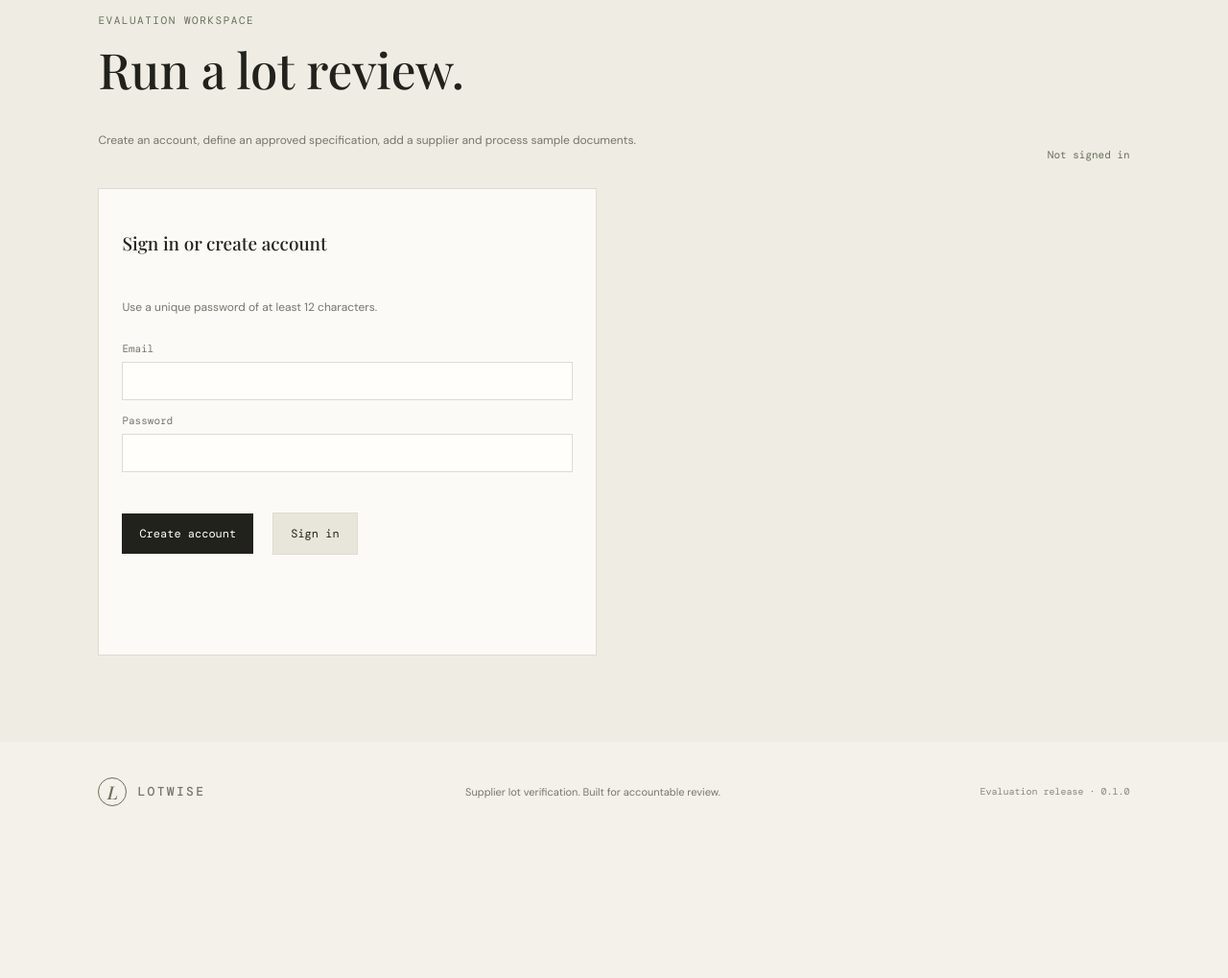
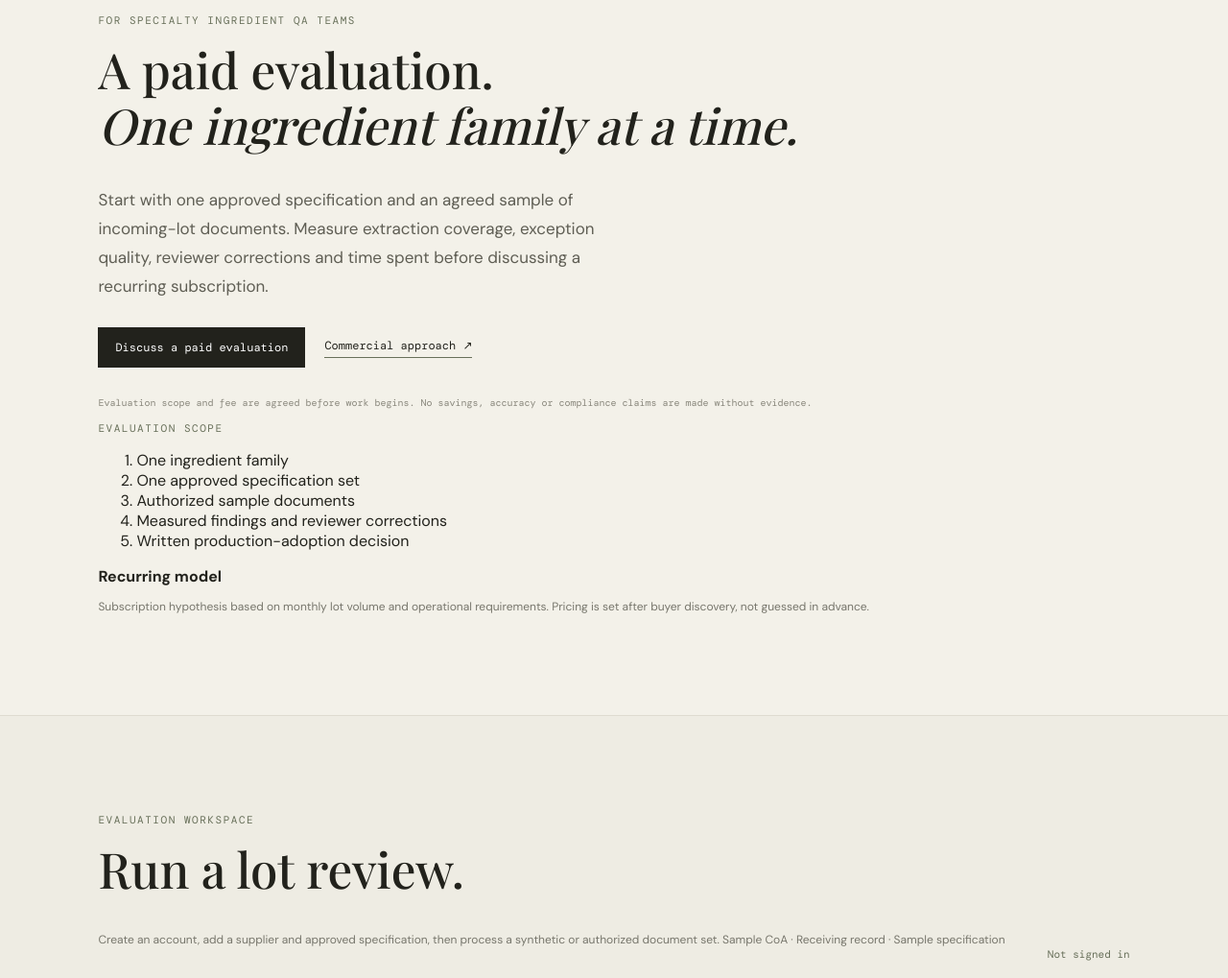
Before and after one commit to DT-09/Lotwise, a plain HTML site: page web/index.html in a window 1280 px wide. Shown: the part 1701-2720 px from the top of the page at 96% size. Before the commit the page ends 2578 px from the top, so only its background shows below. Drawn offline with nearby package versions, Linux system fonts and the light colour scheme; files that its build step writes are made by us from their sources; files whose address does not match are found by name; a web font is replaced by a local one.

Commit message:
Add paid evaluation offer and synthetic demo document links

```diff
--- a/web/index.html
+++ b/web/index.html
@@ -4,7 +4,8 @@
 <main><section class="hero"><div><p class="eyebrow">SUPPLIER DOCUMENTATION / LOT REVIEW</p><h1>Know what arrived.<br><em>Know what the evidence says.</em></h1><p class="lead">Turn supplier Certificates of Analysis and approved ingredient specifications into a traceable review workflow for every incoming lot.</p><div class="actions"><a class="button primary" href="#workspace">Open workspace</a><a class="text-link" href="#workflow">See how it works ↗</a></div><p class="fine">Human-reviewed findings. Source-linked evidence. No automated batch release.</p></div><div class="hero-panel"><div class="panel-head"><span>LOT REVIEW / SAMPLE</span><span class="status">REVIEW REQUIRED</span></div><div class="lotline"><span>INGREDIENT</span><strong>Organic cocoa powder</strong></div><div class="lotline"><span>SUPPLIER LOT</span><strong>COA-24-0187</strong></div><hr><div class="metric"><strong>04</strong><span>Specification checks</span><b>02 need review</b></div><div class="check"><span>Moisture</span><b>Within configured limit</b></div><div class="check warn"><span>Cadmium</span><b>Unit mapping required</b></div><div class="check"><span>Fat content</span><b>Within configured limit</b></div><div class="check warn"><span>Lot identity</span><b>Not confirmed</b></div><p class="fine">Illustrative only. No real customer data.</p></div></section>
 <section id="workflow" class="section"><p class="eyebrow">THE REVIEW LOOP</p><h2>From supplier file to documented decision.</h2><div class="steps"><article><span>01</span><h3>Collect</h3><p>Register supplier, ingredient, incoming lot and source documents.</p></article><article><span>02</span><h3>Compare</h3><p>Extract observations and compare exact test mappings against an approved specification.</p></article><article><span>03</span><h3>Resolve</h3><p>Review missing tests, unit conflicts, identity gaps and out-of-limit candidates.</p></article><article><span>04</span><h3>Record</h3><p>Capture the qualified reviewer’s disposition and retain the evidence trail.</p></article></div></section>
 <section id="method" class="section boundary"><div><p class="eyebrow">A CONTROLLED SYSTEM</p><h2>Automation should show its work.</h2></div><p>Lotwise preserves extracted source text and file hashes. Numerical checks use explicit rules. Unmapped units and uncertain identity remain review items. A human reviewer owns the final disposition. Lotwise does not certify food safety, replace laboratory testing, or release batches.</p></section>
-<section id="workspace" class="section workspace"><div class="workspace-head"><div><p class="eyebrow">EVALUATION WORKSPACE</p><h2>Run a lot review.</h2><p class="muted">Create an account, define an approved specification, add a supplier and process sample documents.</p></div><div id="session" class="session">Not signed in</div></div>
+<section id="evaluation" class="section commercial"><div><p class="eyebrow">FOR SPECIALTY INGREDIENT QA TEAMS</p><h2>A paid evaluation.<br><em>One ingredient family at a time.</em></h2><p class="lead">Start with one approved specification and an agreed sample of incoming-lot documents. Measure extraction coverage, exception quality, reviewer corrections and time spent before discussing a recurring subscription.</p><div class="actions"><a class="button primary" href="mailto:dhairytopia@gmail.com?subject=Lotwise%20paid%20evaluation">Discuss a paid evaluation</a><a class="text-link" href="/docs/COMMERCIAL.md">Commercial approach ↗</a></div><p class="fine">Evaluation scope and fee are agreed before work begins. No savings, accuracy or compliance claims are made without evidence.</p></div><div class="commercial-card"><p class="eyebrow">EVALUATION SCOPE</p><ol><li>One ingredient family</li><li>One approved specification set</li><li>Authorized sample documents</li><li>Measured findings and reviewer corrections</li><li>Written production-adoption decision</li></ol><div class="rule"></div><strong>Recurring model</strong><p class="muted">Subscription hypothesis based on monthly lot volume and operational requirements. Pricing is set after buyer discovery, not guessed in advance.</p></div></section>
+<section id="workspace" class="section workspace"><div class="workspace-head"><div><p class="eyebrow">EVALUATION WORKSPACE</p><h2>Run a lot review.</h2><p class="muted">Create an account, add a supplier and approved specification, then process a synthetic or authorized document set. <a href="/examples/sample_coa.txt">Sample CoA</a> · <a href="/examples/sample_receiving_record.txt">Receiving record</a> · <a href="/examples/sample_specification.json">Sample specification</a></p></div><div id="session" class="session">Not signed in</div></div>
 <div id="auth" class="card auth"><h3>Sign in or create account</h3><p class="muted">Use a unique password of at least 12 characters.</p><label>Email<input id="email" type="email" autocomplete="email"></label><label>Password<input id="password" type="password" minlength="12" autocomplete="current-password"></label><div class="actions"><button class="button primary" id="register">Create account</button><button class="button secondary" id="login">Sign in</button></div><p id="authmsg" class="message"></p></div>
 <div id="app" hidden><div class="grid">
 <div class="card"><h3>01 / Supplier</h3><label>Supplier name<input id="supplierName" placeholder="Northstar Ingredients"></label><label>Supplier code<input id="supplierCode"></label><button class="button primary" id="addSupplier">Save supplier</button><p id="supplierMsg" class="message"></p><label>Existing supplier<select id="supplierSelect"></select></label></div>
```
